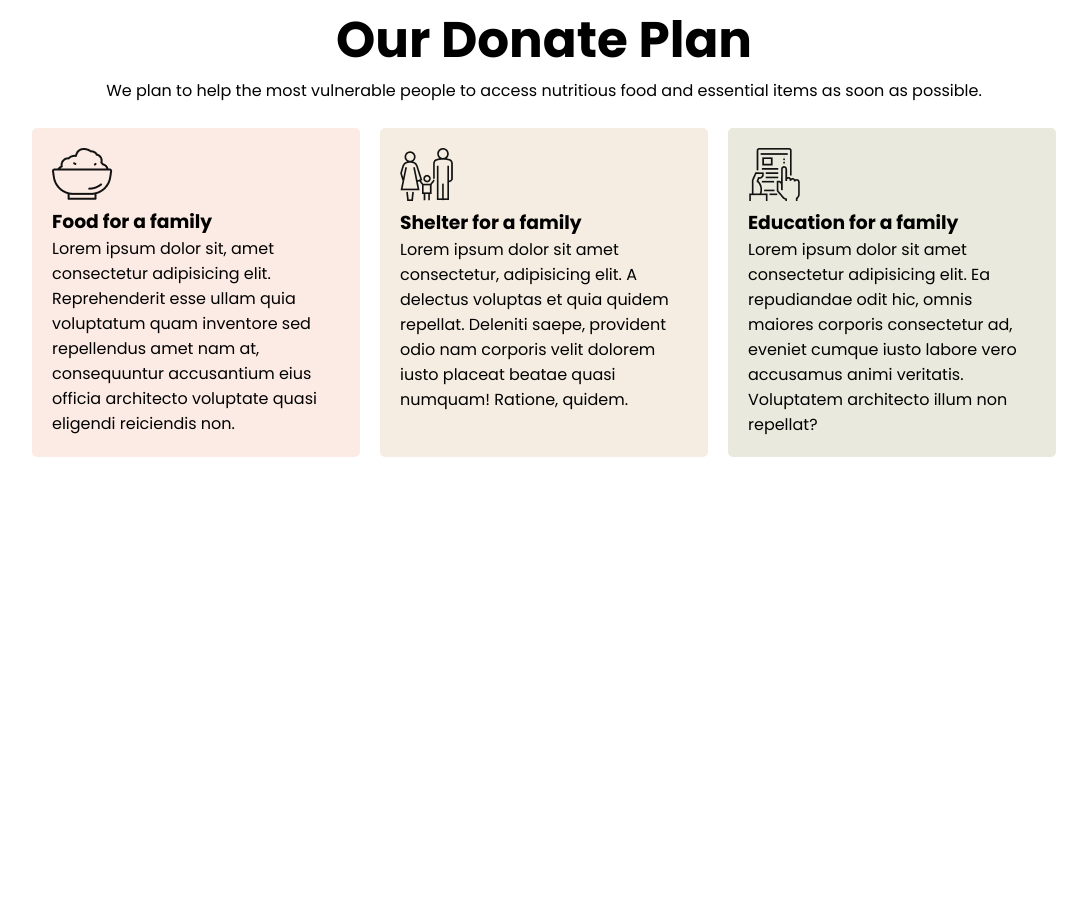
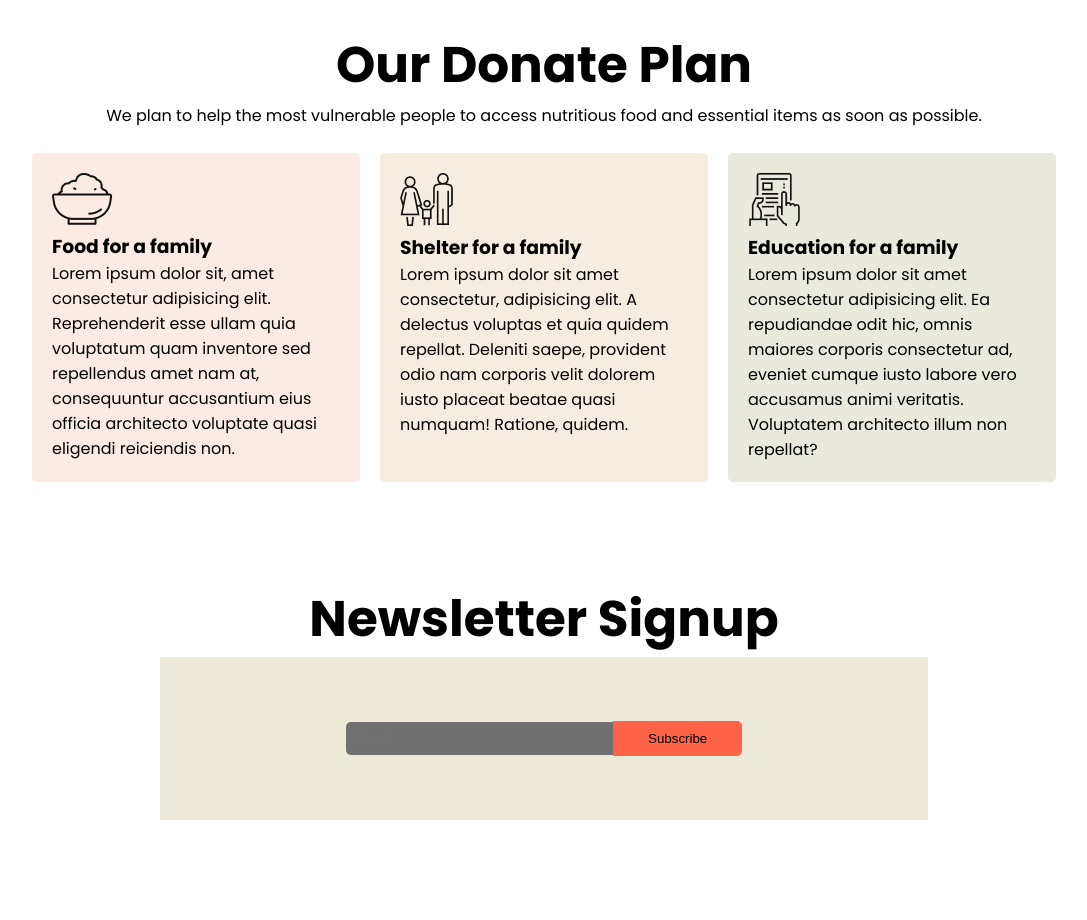
Before and after one commit to 07arif/donate-web, a plain HTML site: page index.htm in a window 1280 px wide. Shown: the part 1355-2275 px from the top of the page, without its empty margins (96-1183 px from the left). Before the commit the page ends 1912 px from the top, so only its background shows below. Drawn offline with Linux system fonts and the light colour scheme.

Commit message:
newsletter form  added

```diff
--- a/index.htm
+++ b/index.htm
@@ -24,7 +24,7 @@
 
     <!-- donations section start  -->
     <section id="donate-now">
-        <div>
+        <div class="donate-now-title">
             <h1>You Can Make a Difference</h1>
             <p>In Bangladesh people have been affected by monsoon floods from heavy and persistent rainfall which has
                 forced thousands of people to abandon their homes.</p>
@@ -84,6 +84,24 @@
 
     <!-- donation-plan-section end  -->
 
+    <!-- newsletter form start -->
+    <section id="news-letter-form">
+        <div>
+            <h1> Newsletter Signup </h1>
+        </div>
+        <div class="subscriber-form">
+            <div class="email-form">
+                <input type="email" placeholder="E-mail">
+                <button>Subscribe</button>
+            </div>
+        </div>
+    </section>
+
+    <!-- newsletter form end  -->
+
+
+
+
 
 
 </body>
--- a/style.css
+++ b/style.css
@@ -43,6 +43,11 @@ h1 {
 #donate-now {
     text-align: center;
     padding-top: 100px;
+}
+
+.donate-now-title {
+    width: 80%;
+    margin: 0 auto;
 }
 
 .donat-button {
@@ -128,3 +133,35 @@ h1 {
 }
 
 /* donation-plan-section end  */
+
+/* newsletter form  :start  */
+#news-letter-form {
+    text-align: center;
+    padding-bottom: 100px;
+}
+
+.subscriber-form {
+    background-color: rgb(238, 234, 218);
+    width: 50%;
+    padding: 5%;
+    justify-content: center;
+    margin: 0 auto;
+}
+
+.email-form input {
+    background-color: #707070;
+    border: none;
+    border-radius: 5px 0px 0px 5px;
+    width: 250px;
+    padding: 9px;
+}
+
+.email-form button {
+    background-color: tomato;
+    padding: 10px 35px;
+    border: none;
+    border-radius: 0px 5px 5px 0px;
+    margin-left: -5px;
+}
+
+/* newsletter form  end  */
```
